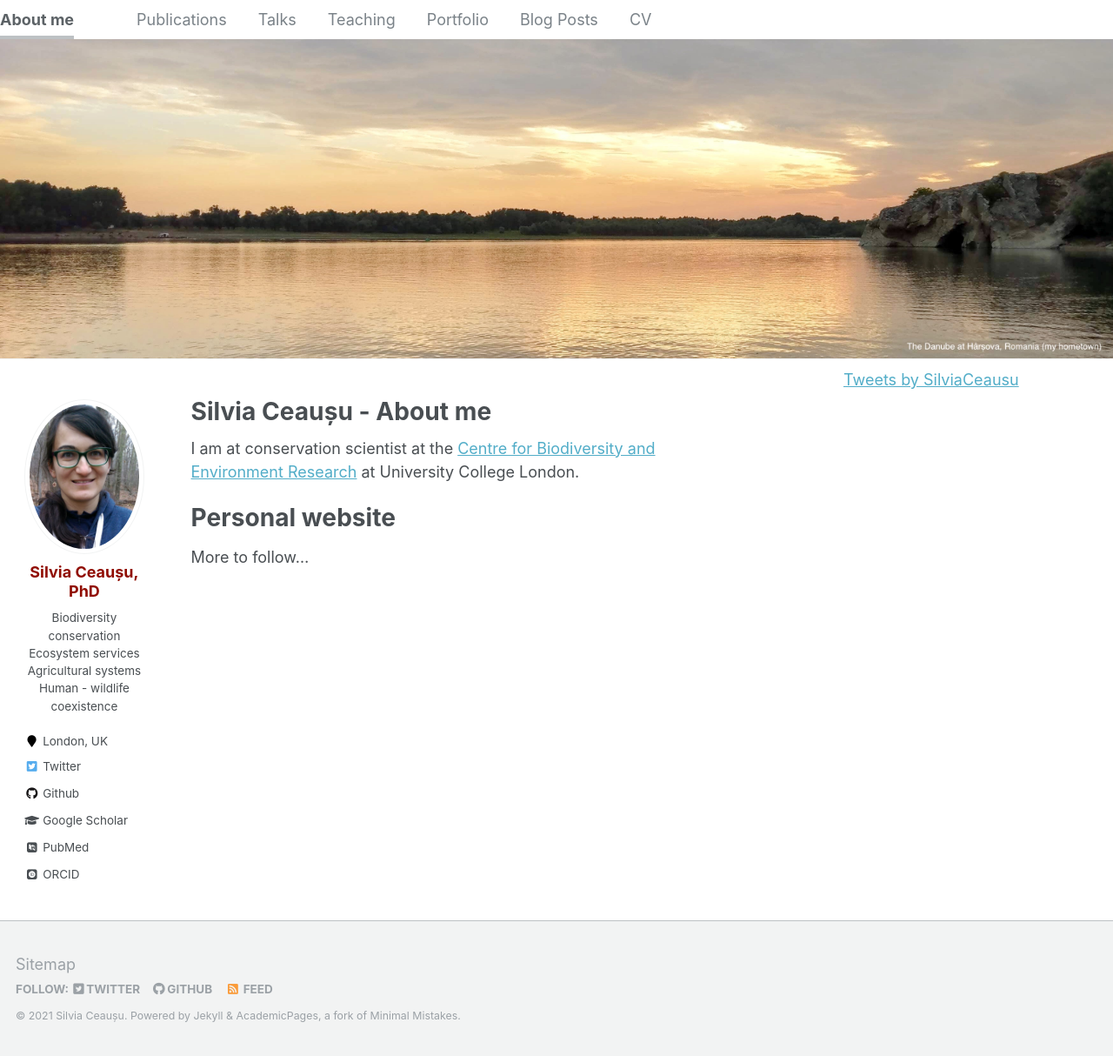
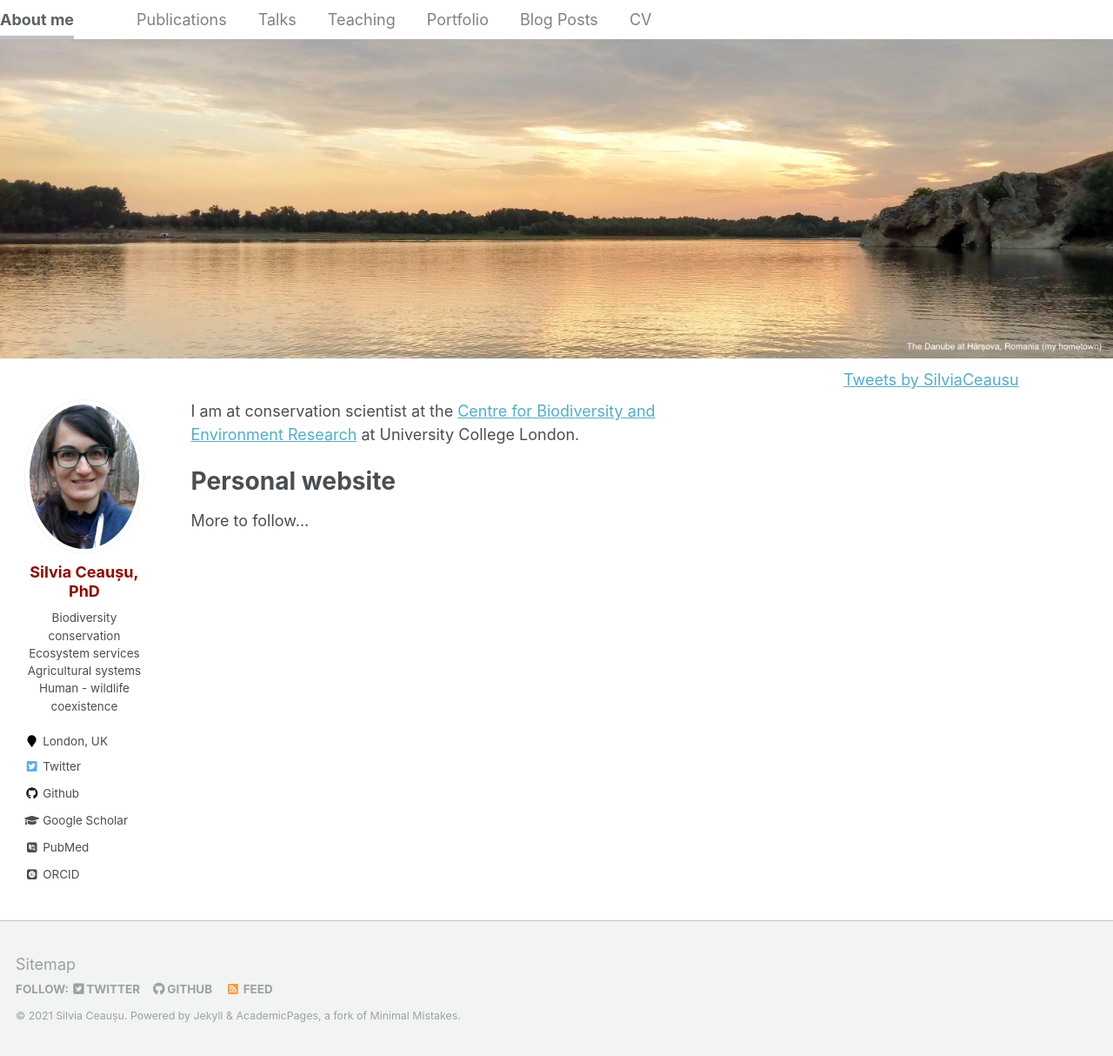
Before and after one commit to SilviaCeausu/SilviaCeausu.github.io, a Jekyll site: the page built from _pages/about.md, in a window 1280 px wide and 1214 px high. Shown: the whole window at 87% size. Built offline with Jekyll 4.4.1, drawn with Linux system fonts in a browser that asks for light colours; some web fonts are replaced; comment, search, counter and statistics services are not loaded.

Commit message:
Update about.md
Remove the title

```diff
--- a/_pages/about.md
+++ b/_pages/about.md
@@ -1,6 +1,6 @@
 ---
 permalink: /
-title: "Silvia Ceaușu - About me"
+title:
 excerpt: "About me"
 author_profile: true
 redirect_from:
```
